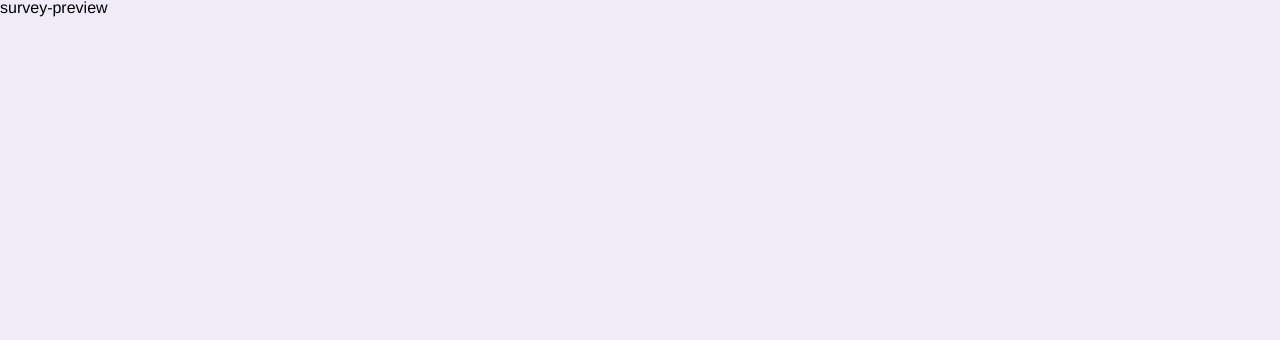
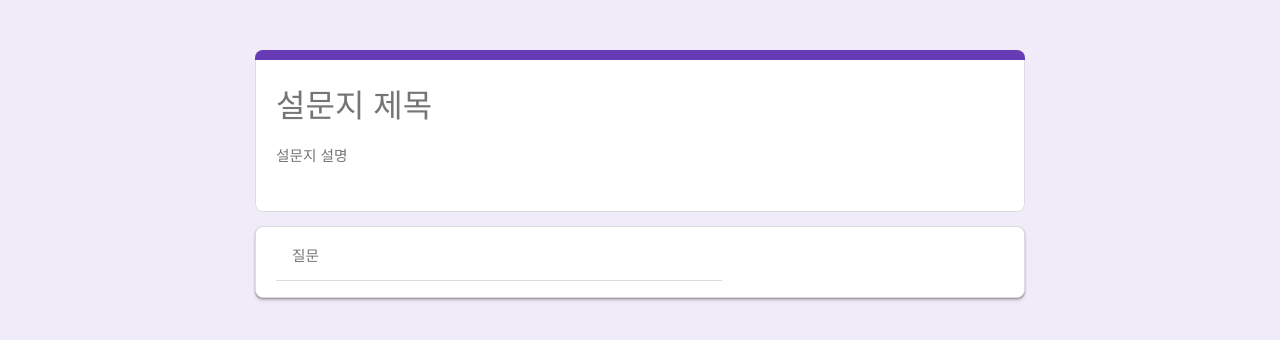
Before and after one commit to Gyuri092/google-form, a React (Vite) app: page /preview in a window 1280 px wide. Shown: the top 340 px of the page. Built offline with nearby package versions, Linux system fonts and the light colour scheme.

Commit message:
feat: preview 용 타이틀영역, 답변영역 생성

```diff
--- /dev/null
+++ b/src/components/AnswerTitleArea/index.tsx
@@ -0,0 +1,75 @@
+import { css } from '@emotion/react';
+import { useState } from 'react';
+import { Input } from '../Input';
+
+export const AnswerTitleArea = () => {
+  const [isFocused, setIsFocused] = useState(false);
+  return (
+    <div
+      css={css`
+        height: auto;
+        position: relative;
+        margin-bottom: 14px;
+        background: #fff;
+        border-radius: 8px;
+      `}
+      onFocus={() => setIsFocused(true)}
+      onBlur={() => setIsFocused(false)}
+    >
+      <div
+        css={css`
+          position: absolute;
+          width: 100%;
+          height: 10px;
+          background: #673ab6;
+          border-radius: 8px 8px 0 0;
+          z-index: 1;
+        `}
+      />
+      <form
+        css={css`
+          width: 100%;
+          border: 1px solid green;
+          border: 1px solid #dadce0;
+          border-radius: 8px;
+          box-shadow: ${isFocused && '0 3px 3px rgba(0, 0, 0, 0.12)'},
+            ${isFocused && '0 1px 1px rgba(0, 0, 0, 0.14)'},
+            ${isFocused && '0 1px 2px rgba(0, 0, 0, 0.2)'};
+          padding: 30px 20px;
+          position: relative;
+          input {
+            background: #fff;
+            color: #000;
+            border: none;
+          }
+        `}
+      >
+        {isFocused && (
+          <div
+            css={css`
+              position: absolute;
+              left: -1px;
+              top: 1px;
+              width: 6px;
+              background: #4285f4;
+              border-radius: 8px 0 0 8px;
+            `}
+          />
+        )}
+        <Input
+          disabled
+          placeholder="설문지 제목"
+          value={localStorage.getItem('title') ?? ''}
+        />
+        <Input
+          disabled
+          placeholder="설문지 설명"
+          inputStyle={css`
+            font-size: 11pt;
+          `}
+          value={localStorage.getItem('description') ?? ''}
+        />
+      </form>
+    </div>
+  );
+};
--- a/src/routes/SurveyPreview/index.tsx
+++ b/src/routes/SurveyPreview/index.tsx
@@ -1,3 +1,30 @@
+import { css } from '@emotion/react';
+import { AnswerArea } from '../../components/AnswerArea';
+import { AnswerTitleArea } from '../../components/AnswerTitleArea';
+
 export const SurveyPreview = () => {
-  return <div>survey-preview</div>;
+  return (
+    <div
+      css={css`
+        height: auto;
+        display: flex;
+        justify-content: center;
+        padding: 50px 0;
+      `}
+    >
+      <div
+        css={css`
+          width: 770px;
+          display: flex;
+          flex-direction: column;
+          @media (max-width: 771px) {
+            width: 100%;
+          }
+        `}
+      >
+        <AnswerTitleArea />
+        <AnswerArea />
+      </div>
+    </div>
+  );
 };
```
